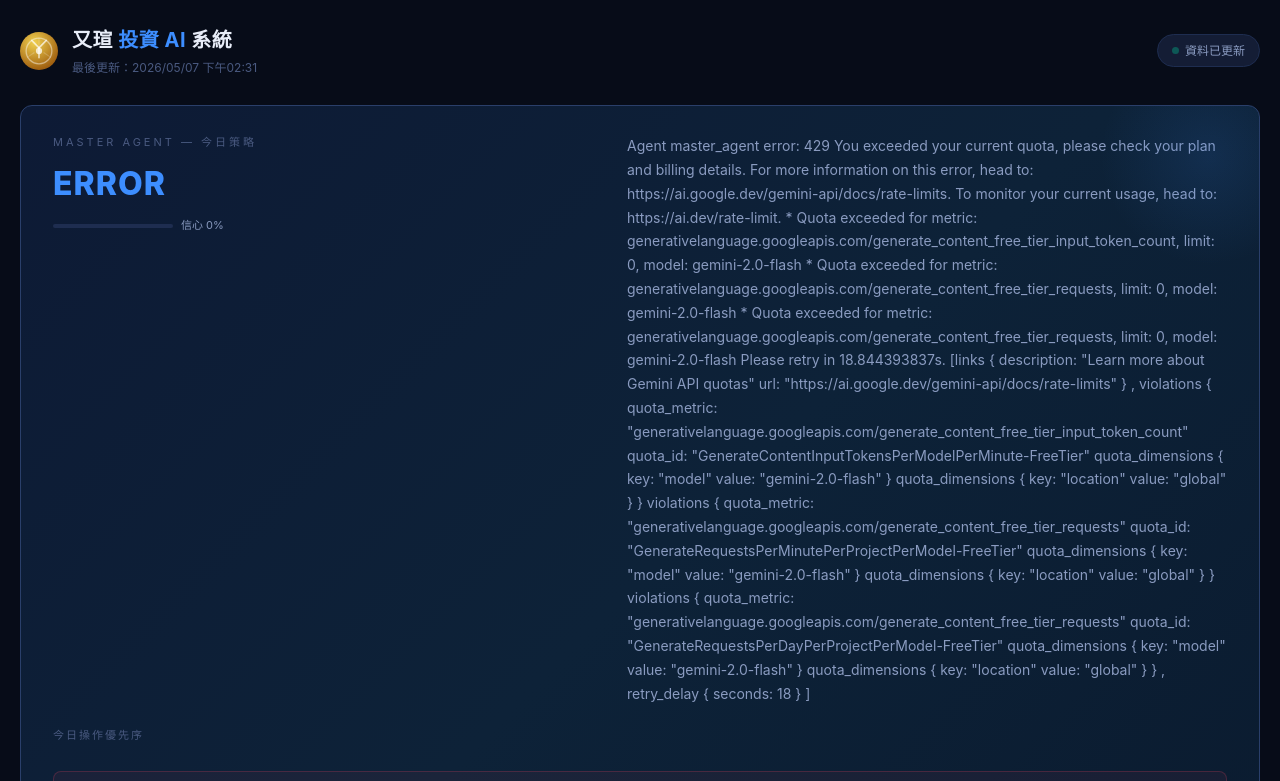
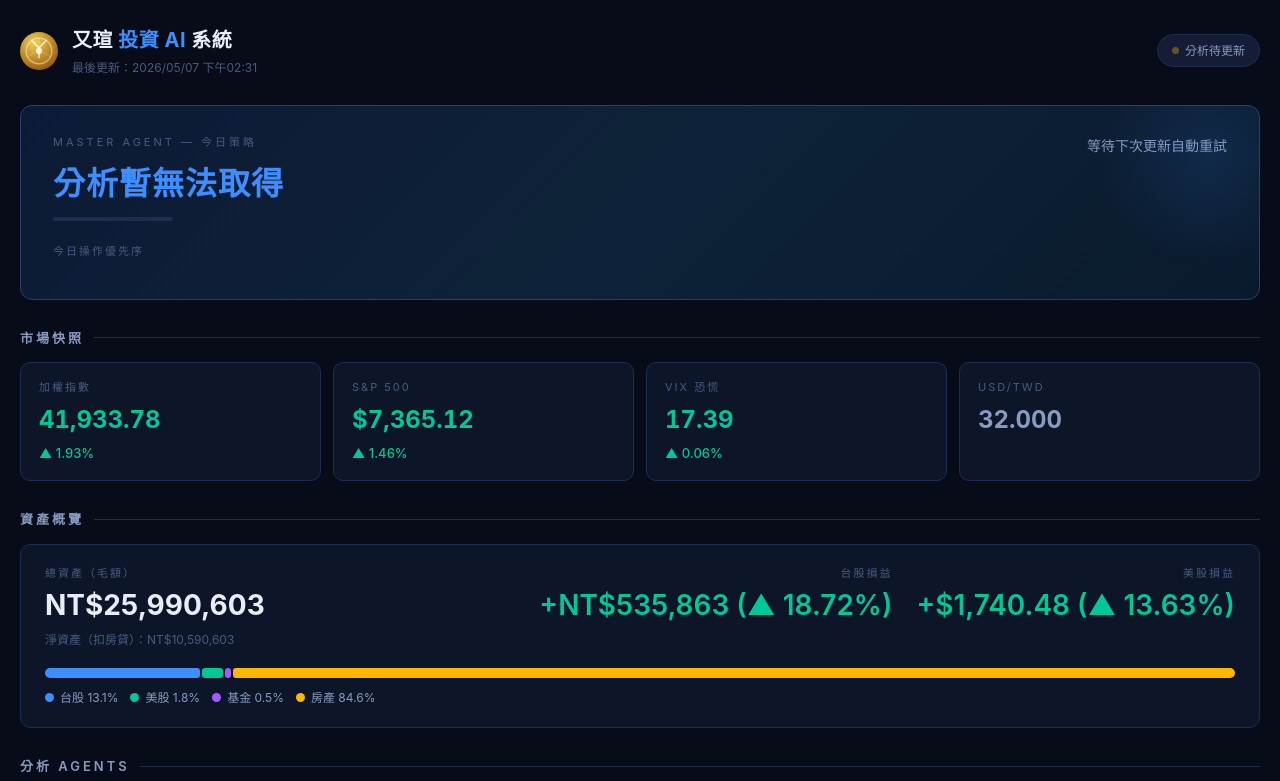
Before and after one commit to ianian22493/investment-ai, a plain HTML site: page index.html in a window 1280 px wide. Shown: the top 781 px of the page. Drawn offline with Linux system fonts and the light colour scheme.

Commit message:
fix: master agent ERROR 顯示友善訊息；資料未成功時 badge 改橘色

```diff
--- a/index.html
+++ b/index.html
@@ -400,6 +400,16 @@ function renderPortfolio(pv, twSummary) {
 }
 
 function renderMaster(master) {
+  if(master.verdict === "ERROR" || !master.verdict) {
+    document.getElementById("masterVerdict").className = "master-verdict v-neutral";
+    document.getElementById("masterVerdict").textContent = "分析暫無法取得";
+    document.getElementById("masterConfFill").style.width = "0%";
+    document.getElementById("masterConfLabel").textContent = "";
+    document.getElementById("masterSummary").textContent = "等待下次更新自動重試";
+    document.getElementById("masterActions").innerHTML = "";
+    return;
+  }
+
   const vc = verdictClass(master.verdict || "");
   const verdictEl = document.getElementById("masterVerdict");
   verdictEl.className = "master-verdict v-" + vc;
@@ -532,8 +542,15 @@ async function loadData() {
     const ts = new Date(d.generated_at);
     document.getElementById("updateTime").textContent =
       "最後更新：" + ts.toLocaleString("zh-TW", {timeZone:"Asia/Taipei",year:"numeric",month:"2-digit",day:"2-digit",hour:"2-digit",minute:"2-digit"});
-    document.getElementById("statusText").textContent = "資料已更新";
-    document.querySelector(".dot").style.background = "var(--green)";
+    const agents = d.agents || {};
+    const allError = Object.values(agents).every(a => !a || a.verdict === "ERROR");
+    if(allError) {
+      document.getElementById("statusText").textContent = "分析待更新";
+      document.querySelector(".dot").style.background = "var(--yellow, #f59e0b)";
+    } else {
+      document.getElementById("statusText").textContent = "資料已更新";
+      document.querySelector(".dot").style.background = "var(--green)";
+    }
 
     renderMarket(d.market_snapshot || {});
 
```
